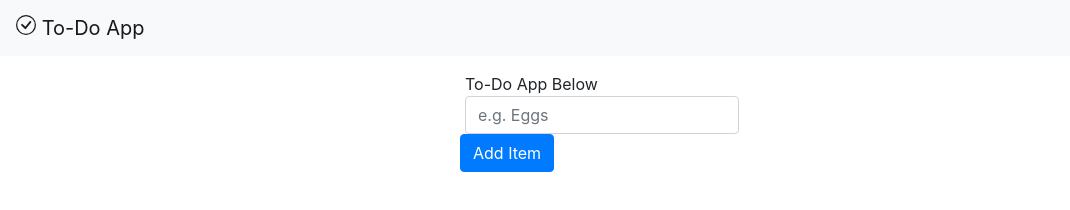
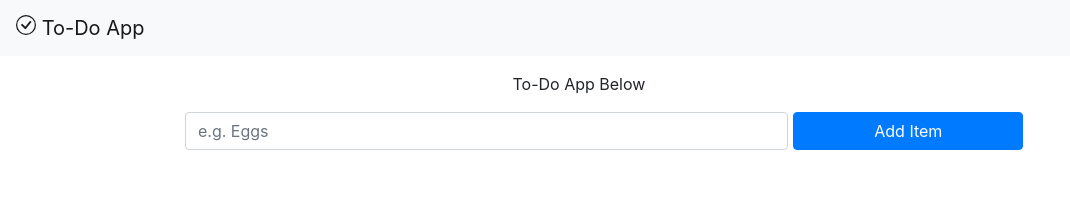
Before and after one commit to elza-s/To-Do-App, a plain HTML site: page index.html in a window 1280 px wide. Shown: the whole page, without its empty margins (0-1070 px from the left). Drawn offline with nearby package versions, Linux system fonts and the light colour scheme.

Commit message:
javascript added

```diff
--- a/index.html
+++ b/index.html
@@ -27,21 +27,24 @@
   </nav>
   <div class="container">
     <div class="row justify-content-center ">
-      <div class="col-4">
+      <div class="col-3 mb-3">
         To-Do App Below
-        <form class="form-row">
-          <div class="col-auto ">
-            <label for="todo-item" class="sr-only"> To-Do Item </label>
-            <input type="password" class="form-control" id="todo-item" placeholder="e.g. Eggs">
-          </div>
-          <button type="button" class="btn btn-primary mb-2">Add Item</button>
-        </form>
       </div>
+      <form class="form-row col-10">
+        <div class="col-8">
+          <label for="todo-item" class="sr-only"> To-Do Item </label>
+          <input type="password" class="form-control" id="todo-item" placeholder="e.g. Eggs">
+        </div>
+        <button type="button" class="btn btn-primary mb-2 col-3" onclick="sendAlert('That is Awesome')">Add
+          Item</button>
+      </form>
 
     </div>
   </div>
 
+
   <!-- Optional JavaScript -->
+  <script src="./scripts/todo.js"> </script>
   <!-- jQuery first, then Popper.js, then Bootstrap JS -->
   <script src="https://code.jquery.com/jquery-3.2.1.slim.min.js"
     integrity="sha384-KJ3o2DKtIkvYIK3UENzmM7KCkRr/rE9/Qpg6aAZGJwFDMVNA/GpGFF93hXpG5KkN"
--- /dev/null
+++ b/scripts/todo.js
@@ -0,0 +1,4 @@
+function sendAlert(message) {
+
+  alert(message)
+}
```
